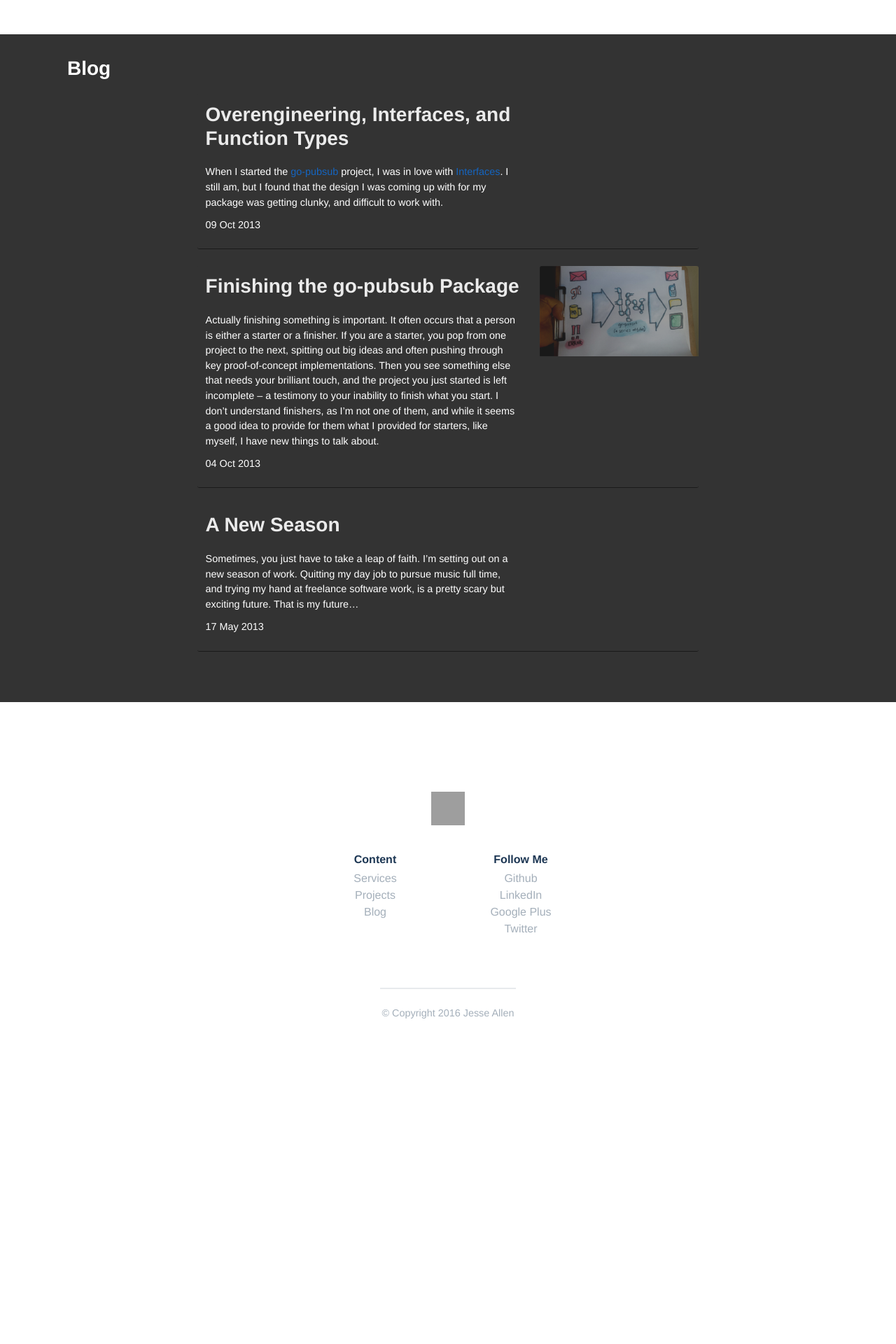
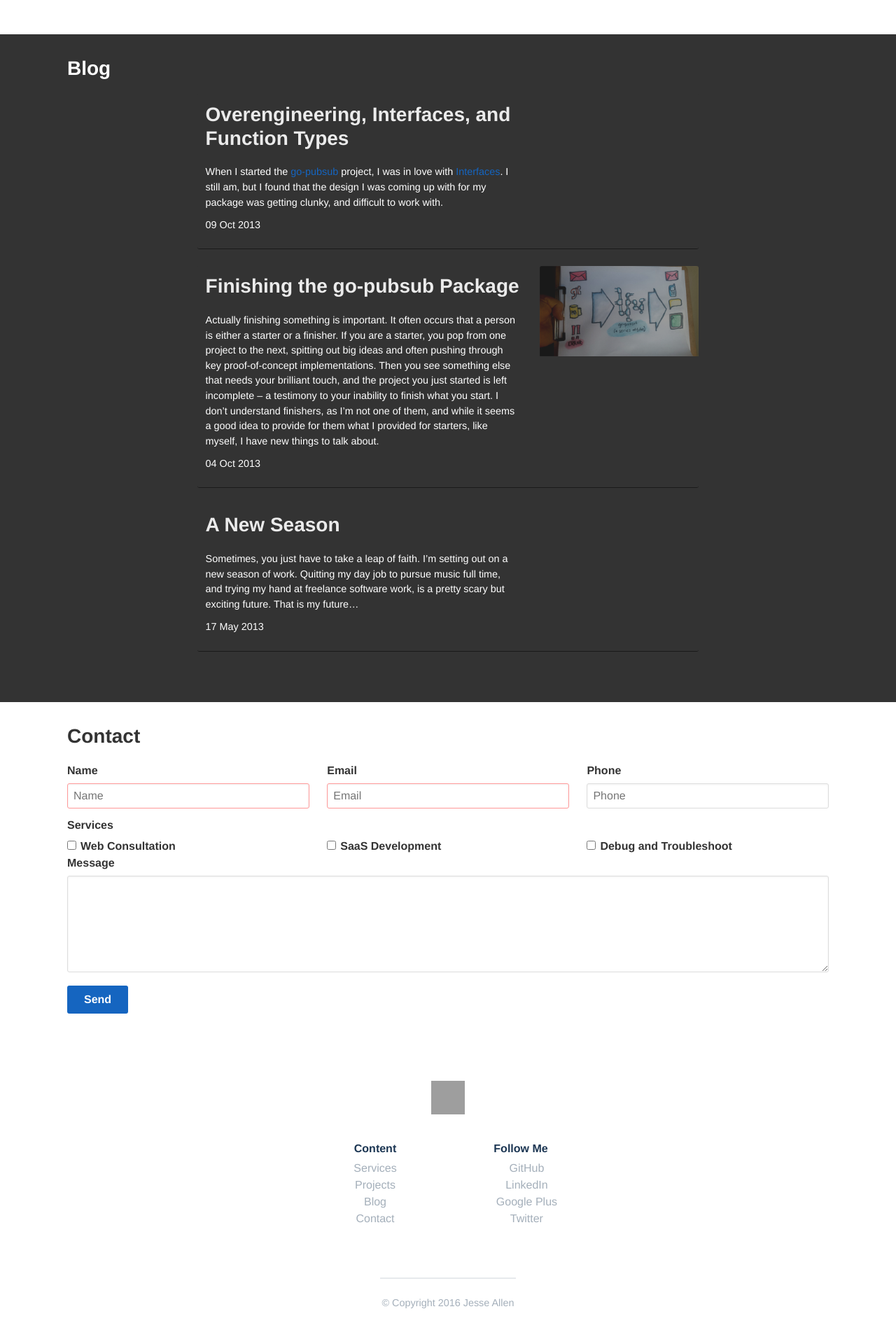
Before and after one commit to jessecarl/jessecarl.github.io, a Jekyll site: the page built from index.html, in a window 1280 px wide. Shown: the part 1669-3589 px from the top of the page at 70% size. Built offline with Jekyll 4.4.1, drawn with Linux system fonts in a browser that asks for light colours; before the commit the page ends 3176 px from its top, so only the background shows below that; grey boxes are pictures that could not be loaded.

Commit message:
Adds contact form
Adds contact form using the SimpleForm service. Form grabs name,
email, phone, and the services the user is interested in.

```diff
--- a/_includes/footer.html
+++ b/_includes/footer.html
@@ -8,13 +8,14 @@
       <li><a href="/services/">Services</a></li>
       <li><a href="/projects/">Projects</a></li>
       <li><a href="/blog/">Blog</a></li>
+      <li><a href="/#contact">Contact</a></li>
     </ul>
     <ul>
       <li><h3>Follow Me</h3></li>
-      <li><a href="http://github.com/jessecarl/">Github</a></li>
-      <li><a href="http://www.linkedin.com/pub/jesse-allen/2b/362/2a8/">LinkedIn</a></li>
-      <li><a href="https://plus.google.com/109707451665965112939/">Google Plus</a></li>
-      <li><a href="http://twitter.com/jessecarl">Twitter</a></li>
+      <li><a href="http://github.com/jessecarl/"><i class="fa fa-github-square"></i> GitHub</a></li>
+      <li><a href="http://www.linkedin.com/pub/jesse-allen/2b/362/2a8/"><i class="fa fa-linkedin-square"></i> LinkedIn</a></li>
+      <li><a href="https://plus.google.com/109707451665965112939/"><i class="fa fa-google-plus-square"></i> Google Plus</a></li>
+      <li><a href="http://twitter.com/jessecarl"><i class="fa fa-twitter-square"></i> Twitter</a></li>
     </ul>
   </div>
 
--- a/_sass/home.scss
+++ b/_sass/home.scss
@@ -2,6 +2,8 @@ $home-deep-blue: #95d5f1;
 $home-light-blue: #dbe9f5;
 $home-light-brown: #c78157;
 $home-deep-brown: #72291b;
+$medium-screen: em(640) !default;
+$large-screen: em(860) !default;
 
 section {
   @include padding(2em 1em 3em 1em);
@@ -706,3 +708,65 @@ article {
 .blog-post-pagination {
   text-align: center;
 }
+
+.contact {
+  $base-background-color: white !default;
+  $base-font-color: $dark-gray !default;
+  $medium-screen: em(640) !default;
+  $large-screen: em(860) !default;
+
+  background: $base-background-color;
+  color: $base-font-color;
+
+  .contact-container {
+    @include outer-container;
+  }
+
+  h1 {
+    color: $base-font-color;
+  }
+
+  form {
+    @include outer-container;
+    @include clearfix;
+  }
+
+  .input-group, .checkbox-group {
+    @include clearfix;
+    @include media($large-screen) {
+      @include span-columns(4);
+    }
+  }
+
+  .checkbox-group label {
+    display: inline;
+  }
+
+  :required {
+    border-color: lighten(#ff0000, 30%);
+
+    &:hover,
+    &:focus {
+      border-color: lighten(#ff0000, 40%);
+    }
+  }
+}
+
+.thanks {
+  $base-background-color: white !default;
+  $base-font-color: $dark-gray !default;
+  $medium-screen: em(640) !default;
+  $large-screen: em(860) !default;
+
+  background: $base-background-color;
+  color: $base-font-color;
+
+  .thanks-container {
+    @include outer-container;
+  }
+
+  h1 {
+    color: $base-font-color;
+  }
+
+}
--- a/index.html
+++ b/index.html
@@ -36,5 +36,25 @@ body_class: home
     {% include blog-post-cards-one-row.html %}
   </div>
 </section>
-<section id="contact">
+<section id="contact" class="contact">
+  <div class="contact-container">
+    <h1>Contact</h1>
+    <form action="https://getsimpleform.com/messages?form_api_token=f2e9ee5a3d0adfc9471e5133606ed6f3" method="post">
+      <!-- all your input fields here.... -->
+      <input type="hidden" name="redirect_to" value="http://jessecarl.github.io/thanks.html" />
+      <fieldset>
+        <span class="input-group"><label for="name">Name</label><input type="text" name="name" placeholder="Name" required /></span>
+        <span class="input-group"><label for="email">Email</label><input type="email" name="email" placeholder="Email" required /></span>
+        <span class="input-group"><label for="phone">Phone</label><input type="tel" name="phone" placeholder="Phone" /></span>
+      </fieldset>
+      <fieldset>
+        <legend>Services</legend>
+        <span class="checkbox-group"><input type="checkbox" name="services-consulting" value="consulting" id="services-consulting" /><label for="services-consulting">Web Consultation</label></span>
+        <span class="checkbox-group"><input type="checkbox" name="services-saas" value="saas" id="services-saas" /><label for="services-saas">SaaS Development</label></span>
+        <span class="checkbox-group"><input type="checkbox" name="services-debugging" value="debugging" id="services-debugging" /><label for="services-debugging">Debug and Troubleshoot</label></span>
+      </fieldset>
+      <div class="text-group"><label for="message">Message</label><textarea name="message" rows="5"></textarea></div>
+      <div class="button-group"><button type="submit" name="send">Send</button></div>
+    </form>
+  </div>
 </section>
```
Also changed, not shown: thanks.html (added, +10 -0 lines).
